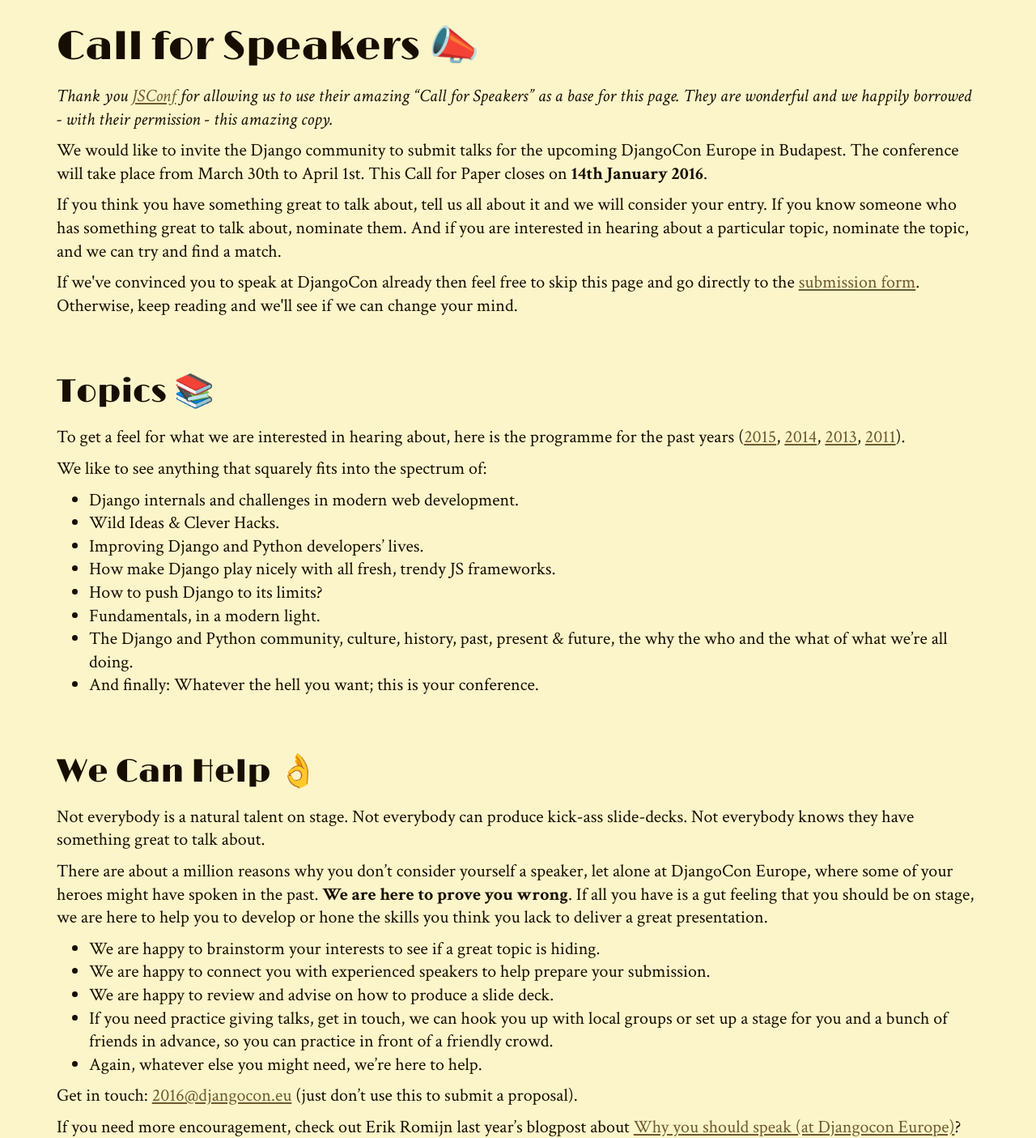
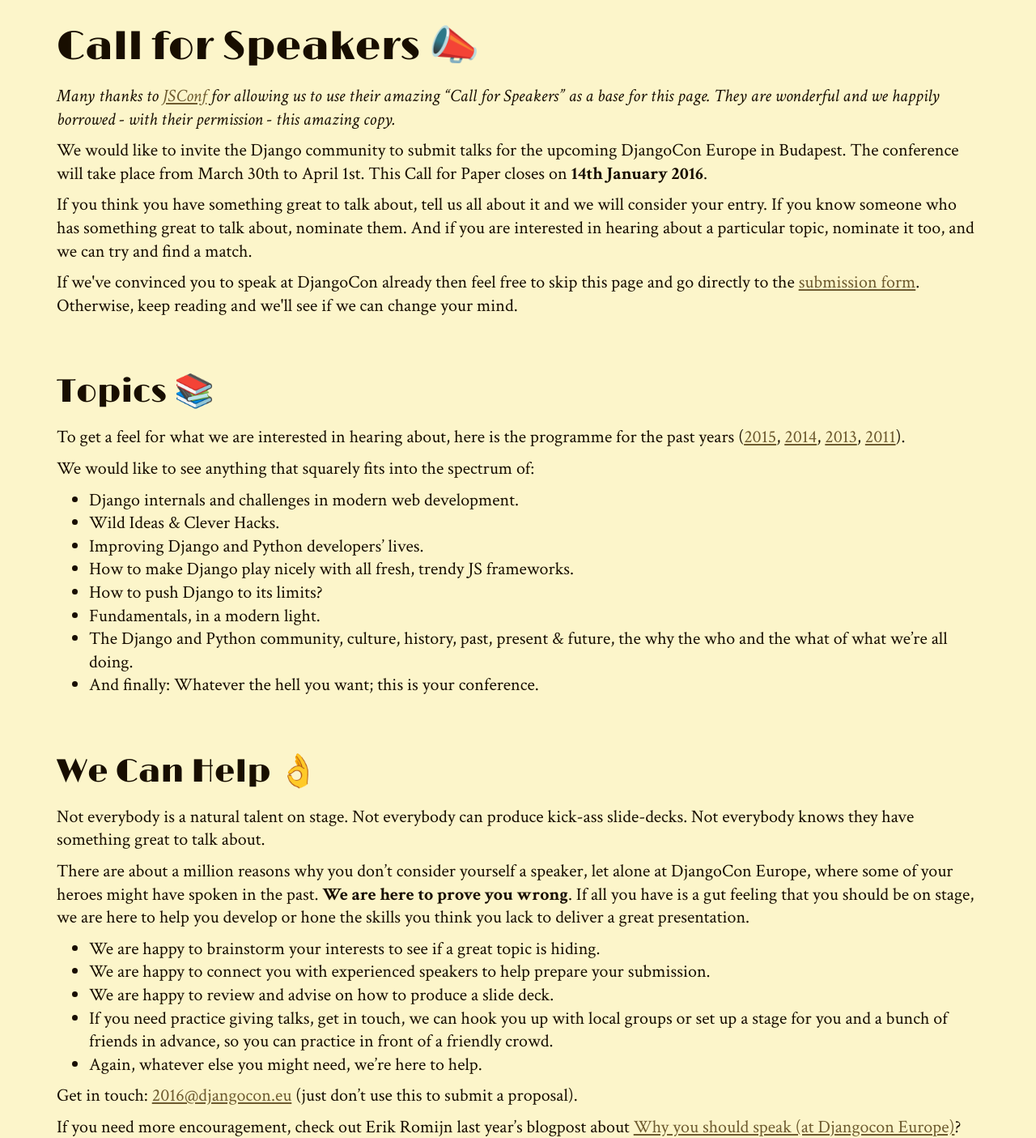
Before and after one commit to djangocon/2016.djangocon.eu, a Django app: page /cfp/ in a window 1280 px wide. Shown: the part 410-1815 px from the top of the page at 81% size. Run offline with Django 3.2, Linux system fonts and the light colour scheme; some libraries are stand-ins or nearby versions.

Commit message:
Moar typo fixes

```diff
--- a/templates/cfp/landing.html
+++ b/templates/cfp/landing.html
@@ -5,11 +5,11 @@
 <section class="container">
     <h1>Call for Speakers 📣</h1>
 
-    <p><em>Thank you <a href="http://jsconf.eu">JSConf</a> for allowing us to use their amazing “Call for Speakers” as a base for this page. They are wonderful and we happily borrowed - with their permission - this amazing copy.</em></p>
+    <p><em>Many thanks to <a href="http://jsconf.eu">JSConf</a> for allowing us to use their amazing “Call for Speakers” as a base for this page. They are wonderful and we happily borrowed - with their permission - this amazing copy.</em></p>
 
     <p>We would like to invite the Django community to submit talks for the upcoming DjangoCon Europe in Budapest. The conference will take place from March 30th to April 1st. This Call for Paper closes on <strong>14th January 2016</strong>.</p>
 
-    <p>If you think you have something great to talk about, tell us all about it and we will consider your entry. If you know someone who has something great to talk about, nominate them. And if you are interested in hearing about a particular topic, nominate the topic, and we can try and find a match.</p>
+    <p>If you think you have something great to talk about, tell us all about it and we will consider your entry. If you know someone who has something great to talk about, nominate them. And if you are interested in hearing about a particular topic, nominate it too, and we can try and find a match.</p>
 
     <p>If we've convinced you to speak at DjangoCon already then feel free to skip this page and go directly to the <a href="{% url 'cfp:propose' %}">submission form</a>. Otherwise, keep reading and we'll see if we can change your mind.</p>
 </section>
@@ -20,13 +20,13 @@
 
     <p>To get a feel for what we are interested in hearing about, here is the programme for the past years (<a href="http://2015.djangocon.eu/talks/">2015</a>, <a href="http://2014.djangocon.eu/talks/">2014</a>, <a href="http://2013.djangocon.eu/talks/">2013</a>, <a href="http://2011.djangocon.eu/schedule/">2011</a>).</p>
 
-    <p>We like to see anything that squarely fits into the spectrum of:</p>
+    <p>We would like to see anything that squarely fits into the spectrum of:</p>
 
     <ul>
         <li>Django internals and challenges in modern web development.</li>
         <li>Wild Ideas & Clever Hacks.</li>
         <li>Improving Django and Python developers’ lives.</li>
-        <li>How make Django play nicely with all fresh, trendy JS frameworks.</li>
+        <li>How to make Django play nicely with all fresh, trendy JS frameworks.</li>
         <li>How to push Django to its limits?</li>
         <li>Fundamentals, in a modern light.</li>
         <li>The Django and Python community, culture, history, past, present & future, the why the who and the what of what we’re all doing.</li>
@@ -40,7 +40,7 @@
 
     <p>Not everybody is a natural talent on stage. Not everybody can produce kick-ass slide-decks. Not everybody knows they have something great to talk about.</p>
 
-    <p>There are about a million reasons why you don’t consider yourself a speaker, let alone at DjangoCon Europe, where some of your heroes might have spoken in the past. <strong>We are here to prove you wrong</strong>. If all you have is a gut feeling that you should be on stage, we are here to help you to develop or hone the skills you think you lack to deliver a great presentation.</p>
+    <p>There are about a million reasons why you don’t consider yourself a speaker, let alone at DjangoCon Europe, where some of your heroes might have spoken in the past. <strong>We are here to prove you wrong</strong>. If all you have is a gut feeling that you should be on stage, we are here to help you develop or hone the skills you think you lack to deliver a great presentation.</p>
 
     <ul>
         <li>We are happy to brainstorm your interests to see if a great topic is hiding.</li>
@@ -70,7 +70,7 @@
 
     <p>If you have any special requirements, just let us know, we can usually work these things out. Just note that every minute we spend on this, we don't spend on making the conference more awesome ;).</p>
 
-    <p>If you want to bring a significant other, or bring your kid(s) and need child-care - you should not worry about it: there will be a crèche available for your kids for all days of the conference and Budapest is an amazing city with loads of things to visit, so your significant other would have amazing time (thermal baths, amazing food, loads of museums, wonderful wine to name only a few of attractions). We are here to make this easy for you!</p>
+    <p>If you want to bring a significant other, or bring your kid(s) and need child-care - you should not worry about it: there will be a crèche available for your kids during all days of the conference and Budapest is an amazing city with loads of things to visit, so your significant other will have a great time (thermal baths, delicious food, loads of museums, wonderful wine to name only a few of attractions). We are here to make this easy for you!</p>
 </section>
 
 
```
